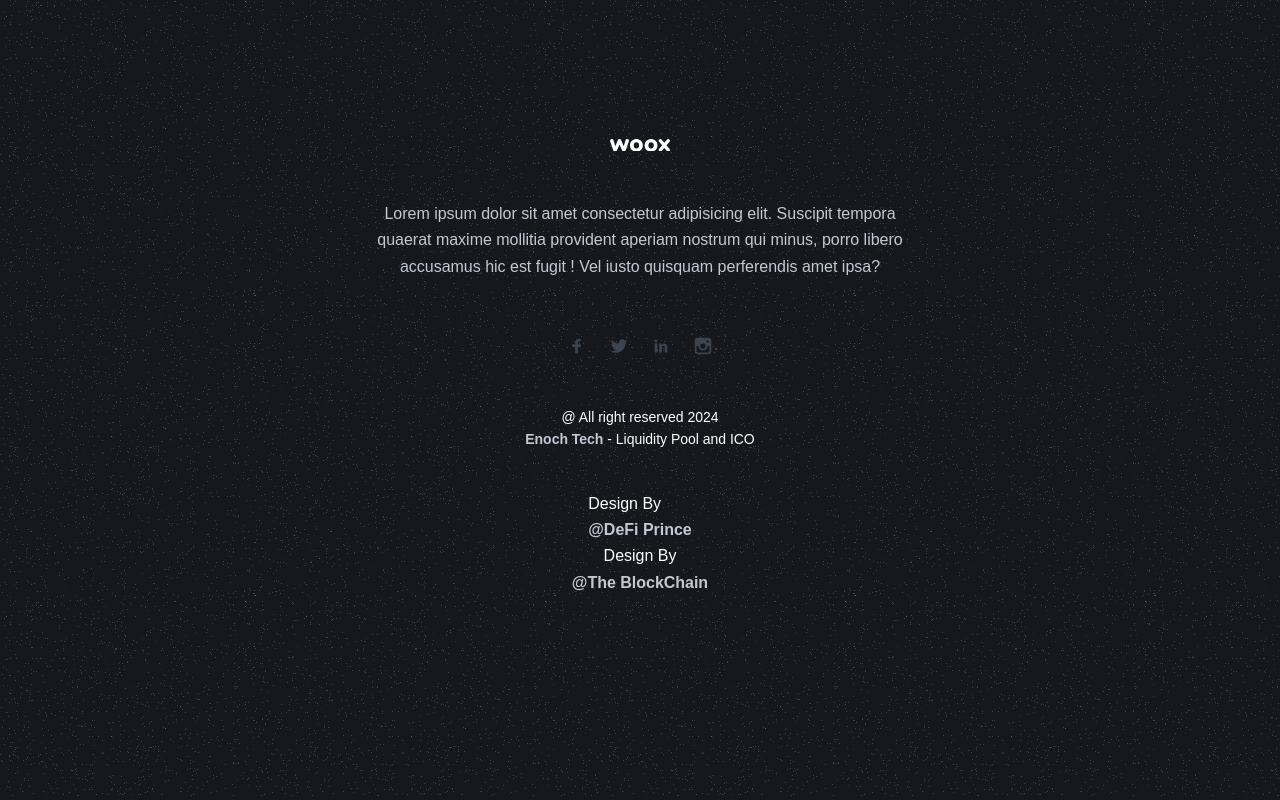
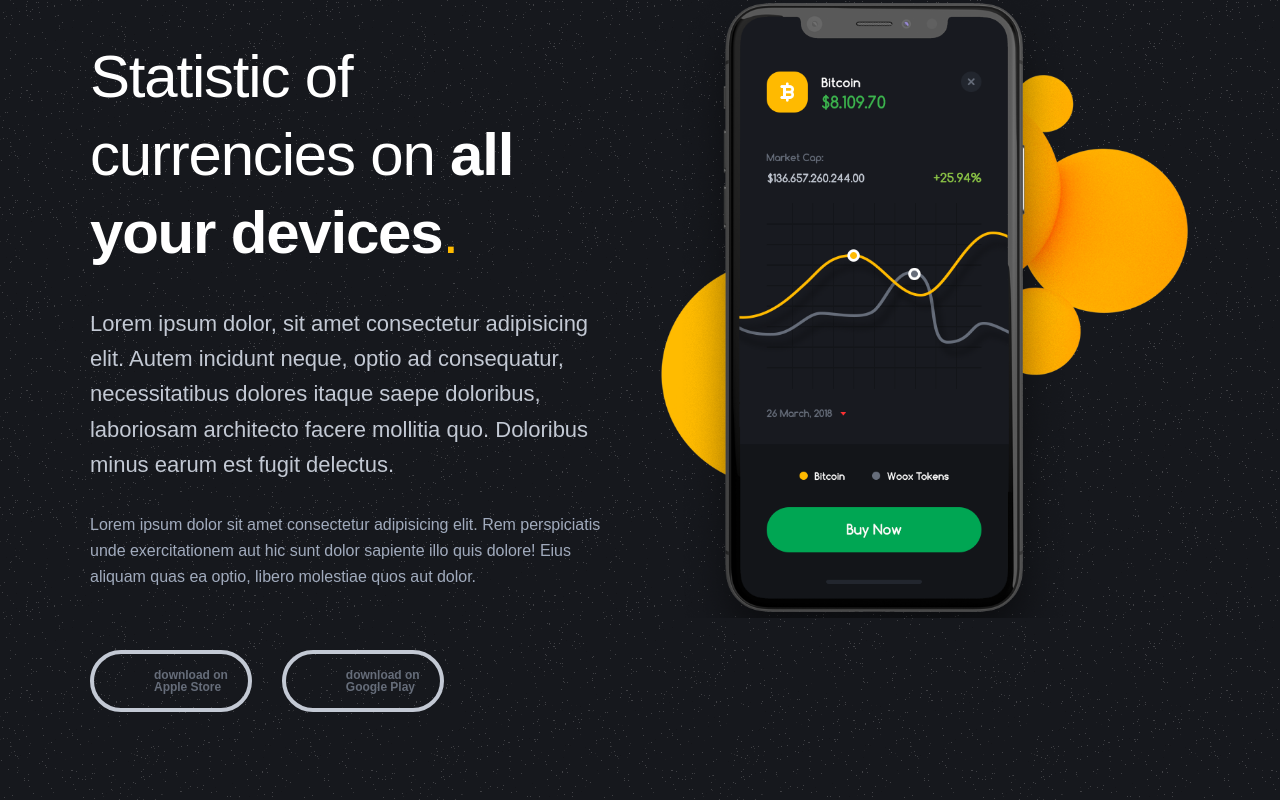
Before and after one commit to enochdev2/Liquidity_and_ICO__Dapp, a Next.js app: page / in a window 1280 px wide. Shown: the part 2120-2920 px from the top of the page. Built offline with nearby package versions, Linux system fonts and the light colour scheme.

Commit message:
implement static component

```diff
--- a/components/App.jsx
+++ b/components/App.jsx
@@ -1,7 +1,73 @@
 import React from "react";
 
 const App = () => {
-  return <div>App</div>;
+  return (
+    <section className="medium-padding120 responsive-align-center">
+    <div className="container">
+      <div className="row">
+        <div className="col-lg-6 col-md-12 col-sm-12 col-xs-12">
+          <header className="crumina-module crumina-heading heading--h2 heading--with-decoration">
+            <div className="heading-sup-title"> Top-5  Cryptocurrency </div>
+             <h2 className="heading-title weight-normal">
+             Statistic of currencies on
+             <span className="weight-bold"> all your devices</span>
+             </h2>
+
+             <div className="heading-text">
+              Lorem ipsum dolor, sit amet
+              consectetur adipisicing elit.   Autem incidunt neque, optio ad consequatur, necessitatibus dolores
+              itaque saepe doloribus, laboriosam architecto facere mollitia quo.
+               Doloribus minus earum est fugit delectus.
+             </div>
+          </header>
+
+          <p>
+
+
+            Lorem ipsum dolor sit amet consectetur adipisicing elit. Rem perspiciatis
+             unde exercitationem aut hic sunt dolor sapiente illo quis dolore! Eius
+             aliquam quas ea optio, libero molestiae quos aut dolor.
+
+          </p>
+
+          <div className="btn-market-wrap mt60">
+            <a
+            href="#"
+            className="btn btn--market btn--apple btn--with-icon btn--icon-left"
+            >
+              <svg className="woox-icon icon-apple">
+                <use xlinkHref="#icon-apple">
+                </use>
+                </svg>
+                <div className="text">
+                  <span className="sup-title"> download on</span>
+                  <span className="sup-title"> Apple Store</span>
+                </div>
+            </a>
+            <a
+            href="#"
+            className="btn btn--market btn--apple btn--with-icon btn--icon-left"
+            >
+              <svg className="woox-icon icon-if-59-play-843782">
+                <use xlinkHref="#icon-if-59-play-843782"> </use>
+                </svg>
+
+                <div className="text">
+                  <span className="sup-title"> download on</span>
+                  <span className="sup-title"> Google Play </span>
+                </div>
+            </a>
+          </div>
+        </div>
+
+
+          <div className="col-lg-6 col-md-12 col-sm-12 col-xs-12 mt30">
+            <img className="responsive" src="img/phone.png" alt="phone" />
+          </div>
+      </div>
+    </div>
+    </section>
+  );
 };
 
 export default App;
```
